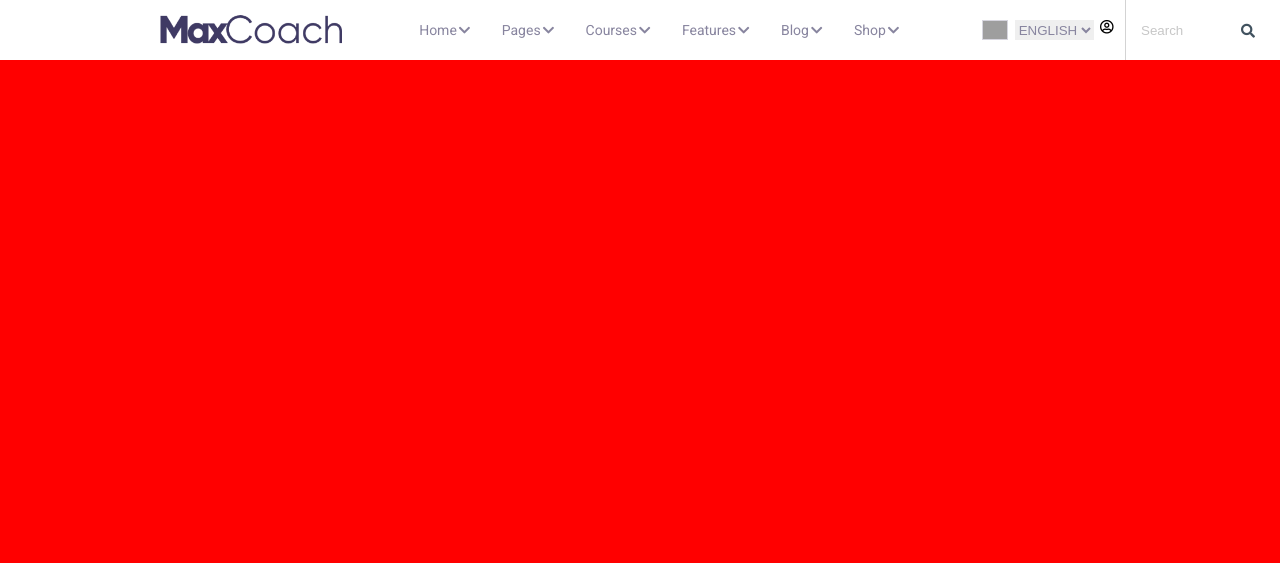
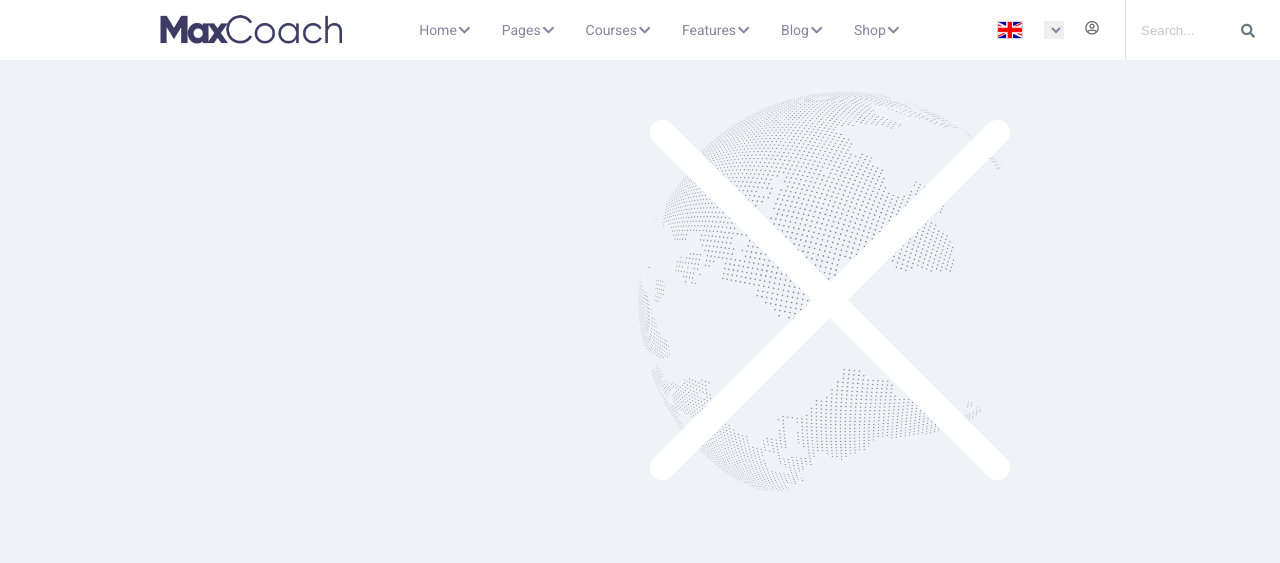
Before and after one commit to Vsevolod230287/proj-html-vuejs, a website: page index.html in a window 1280 px wide. Drawn offline with nearby package versions, Linux system fonts and the light colour scheme; grey boxes are pictures that could not be loaded.

Commit message:
Jumbo 25%

```diff
--- a/index.html
+++ b/index.html
@@ -16,7 +16,7 @@
   <div id="root">
     <header>
 
-      <div class="container">
+      <div class="header-container">
         <div class="logo">
           <img src="./dist/business/images/dark-logo.png" alt="">
         </div>
@@ -26,22 +26,27 @@
           </ul>
         </div>
         <div class="navbar-right">
-          <img src="https://www.unknown.nu/flags/images/en-100" alt="">
+          <img src="./dist/business/images/en.png" alt="">
           <select class="" name="Langueges">
-            <option value="en" selected>ENGLISH</option>
+            <option v-for="(languege, i) in langueges"  value="{{languege}}">{{English}}</option>
           </select>
           <i class="far fa-user-circle"></i>
         </div>
       </div>
       <div class="search-right">
-        <input type="text" name="" value="" placeholder="Search">
+        <input type="text" name="" value="" placeholder="Search...">
         <i class="fas fa-search"></i>
       </div>
     </header>
     <main>
-      <jumbo>
+      <div class="jumbo">
+          <div class="container">
 
-      </jumbo>
+            <img class="hero-globe" src="./dist/business/images/home-business-hero-global-image.png" alt="">
+
+             <img src="./dist/business/images/close.svg" alt="">
+          </div>
+      </div>
       <section>
 
       </section>
--- a/src/scss/partials/_header.scss
+++ b/src/scss/partials/_header.scss
@@ -4,7 +4,7 @@ header {
   height: 60px;
   background-color: white;
 
-  .container {
+  .header-container {
     margin: 0 auto;
     width: 75%;
     display: flex;
@@ -48,8 +48,14 @@ header {
         border: 1px solid #88859f57;
         width: 26px;
       }
+
       select {
+        font-size: 13px;
         color: #88859F;
+      }
+
+      i {
+        color: #6E6E6E;
       }
     }
   }
@@ -57,7 +63,7 @@ header {
   .search-right {
     width: 155px;
     position: absolute;
-    border-left: 1px solid lightgray;
+    border-left: 1px solid rgba(211,211,211, 0.7 );
     align-items: center;
     display: flex;
     height: 60px;
@@ -70,11 +76,12 @@ header {
     }
 
     ::placeholder {
+      font-weight: 500;
       color: #C7C7C7;
     }
 
     i {
-      color: #41525F;
+      color: #687680;
       position: absolute;
       top: 24px;
       right: 25px;
--- a/src/scss/partials/_main.scss
+++ b/src/scss/partials/_main.scss
@@ -0,0 +1,22 @@
+main {
+  .jumbo {
+    height: 500px;
+    background-size: contain;
+    background-repeat: no-repeat;
+    background-position: 80% 50%;
+
+    .container {
+      img.hero-globe {
+        transform: rotate(270deg);
+      }
+
+      img {
+        width: 400px;
+        position: absolute;
+        top: 100px;
+        right: 250px;
+      }
+      width: 60%;
+    }
+  }
+}
--- a/src/scss/partials/_normalize.scss
+++ b/src/scss/partials/_normalize.scss
@@ -11,5 +11,5 @@ html {
 
 body {
   font-family: 'Roboto', sans-serif;
-  background-color: red;
+  background-color: #EFF2F6;
 }
```
Also changed, not shown: dist/css/master.css, dist/js/main.js.
